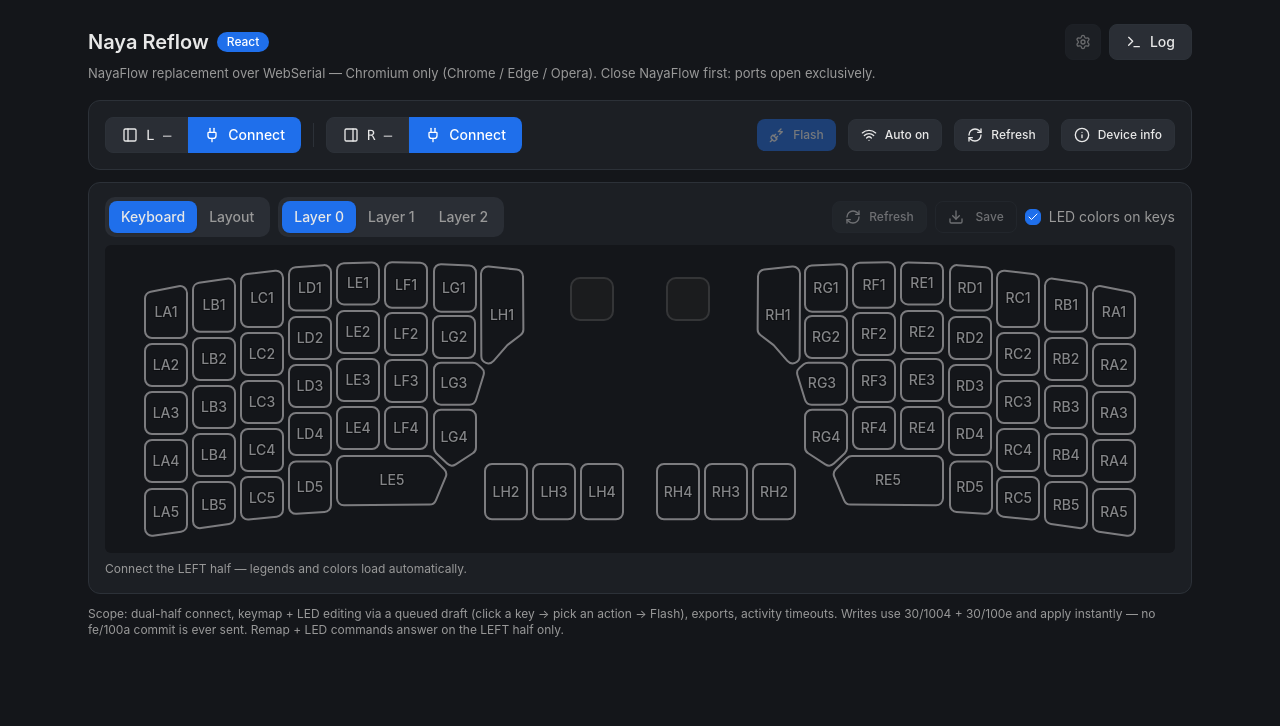
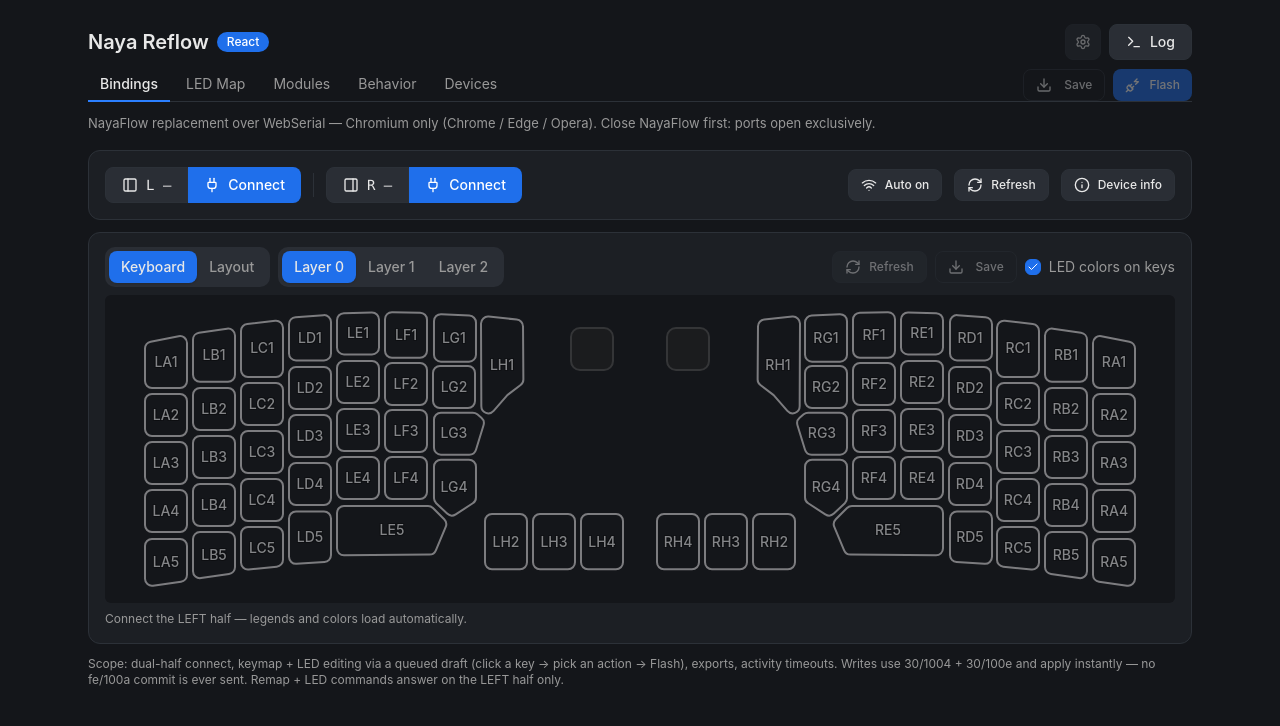
Before and after one commit to NemeZZiZZ/naya-reflow, a React (Vite) app in the folder client/web/: page / in a window 1280 px wide. Shown: the top 726 px of the page. Built offline with nearby package versions, Linux system fonts and the light colour scheme.

Commit message:
Web nav: 5-tab header (Bindings/LED Map/Modules/Behavior/Devices)

```diff
--- a/client/web/src/App.tsx
+++ b/client/web/src/App.tsx
@@ -7,6 +7,7 @@
 import { useMemo, useRef, useState } from "react";
 import { Toaster } from "sonner";
 import Header from "./components/Header";
+import type { AppTab } from "./components/AppTabs";
 import Toolbar from "./components/Toolbar";
 import KeyboardCard from "./components/KeyboardCard";
 import LayoutTable from "./components/LayoutTable";
@@ -43,6 +44,7 @@
   const [logOpen, toggleLog] = usePersistentFlag("naya-logopen", false);
 
   // --- editor state -----------------------------------------------------
+  const [tab, setTab] = useState<AppTab>("bindings");
   const [view, setView] = useState<EditorView>("kb");
   const [layer, setLayer] = useState(0);
   const [showRaw, setShowRaw] = useState(false);
@@ -271,6 +273,12 @@
             onSettings={() => setSettingsOpen(true)}
             logOpen={logOpen}
             onToggleLog={toggleLog}
+            tab={tab}
+            onTab={setTab}
+            draftSize={draftSize}
+            flashing={flashing}
+            onFlashOpen={() => setFlashOpen(true)}
+            saveMenu={saveMenu}
           />
 
           <Toolbar
@@ -281,14 +289,6 @@
             onDisconnect={(side) => void sessions.disconnect(side)}
             leftOn={leftOn}
             rightOn={rightOn}
-            draftSize={draftSize}
-            flashing={flashing}
-            onFlashOpen={() => setFlashOpen(true)}
-            onDiscard={() => {
-              draftRef.current.clear();
-              bumpDraft();
-              log("inf", "queue cleared");
-            }}
             autoConn={autoConn}
             onToggleAuto={sessions.toggleAutoConn}
             onRefreshAux={() => void refreshAux()}
--- /dev/null
+++ b/client/web/src/components/AppTabs.tsx
@@ -0,0 +1,70 @@
+// App-level tabs: Bindings / LED Map / Modules / Behavior / Devices, with
+// the save-menu slot and the Flash button (tabular-number draft badge) on
+// the right. Active tab is an accent underline — no gradients, no shadows.
+import type { ReactNode } from "react";
+import { PlugZap } from "lucide-react";
+import { Button } from "./ui/button";
+
+export type AppTab = "bindings" | "led" | "modules" | "behavior" | "devices";
+
+const TABS: { id: AppTab; label: string }[] = [
+  { id: "bindings", label: "Bindings" },
+  { id: "led", label: "LED Map" },
+  { id: "modules", label: "Modules" },
+  { id: "behavior", label: "Behavior" },
+  { id: "devices", label: "Devices" },
+];
+
+export default function AppTabs({
+  tab,
+  onTab,
+  draftSize,
+  flashing,
+  onFlashOpen,
+  saveMenu,
+}: {
+  tab: AppTab;
+  onTab: (t: AppTab) => void;
+  draftSize: number;
+  flashing: boolean;
+  onFlashOpen: () => void;
+  saveMenu: ReactNode;
+}) {
+  return (
+    <div className="mb-3 mt-2 flex flex-wrap items-center gap-x-3 gap-y-2 border-b border-border">
+      <nav className="flex items-center gap-1">
+        {TABS.map((t) => (
+          <button
+            key={t.id}
+            type="button"
+            className={
+              "-mb-px border-b-2 px-3 py-1.5 text-sm transition-colors " +
+              (tab === t.id
+                ? "border-accent font-medium text-foreground"
+                : "border-transparent text-muted-foreground hover:text-foreground")
+            }
+            onClick={() => onTab(t.id)}
+          >
+            {t.label}
+          </button>
+        ))}
+      </nav>
+      <span className="ml-auto flex items-center gap-2">
+        {saveMenu}
+        <Button
+          size="sm"
+          className="tabular-nums"
+          disabled={draftSize === 0 || flashing}
+          title={
+            draftSize === 0
+              ? "Queue is empty — click keys to queue changes"
+              : `${draftSize} queued change(s)`
+          }
+          onClick={onFlashOpen}
+        >
+          <PlugZap /> Flash{draftSize > 0 ? ` (${draftSize})` : ""}
+        </Button>
+      </span>
+    </div>
+  );
+}
--- a/client/web/src/components/Header.tsx
+++ b/client/web/src/components/Header.tsx
@@ -1,5 +1,7 @@
-// App header: title + badges + settings/log buttons.
+// App header: title + badges + settings/log buttons, then the app tabs.
+import type { ReactNode } from "react";
 import { SettingsIcon, Terminal } from "lucide-react";
+import AppTabs, { type AppTab } from "./AppTabs";
 import { Badge } from "./ui/badge";
 import { Button } from "./ui/button";
 
@@ -8,11 +10,23 @@
   onSettings,
   logOpen,
   onToggleLog,
+  tab,
+  onTab,
+  draftSize,
+  flashing,
+  onFlashOpen,
+  saveMenu,
 }: {
   leftOn: boolean;
   onSettings: () => void;
   logOpen: boolean;
   onToggleLog: () => void;
+  tab: AppTab;
+  onTab: (t: AppTab) => void;
+  draftSize: number;
+  flashing: boolean;
+  onFlashOpen: () => void;
+  saveMenu: ReactNode;
 }) {
   return (
     <>
@@ -48,6 +62,14 @@
           <Terminal /> Log
         </Button>
       </div>
+      <AppTabs
+        tab={tab}
+        onTab={onTab}
+        draftSize={draftSize}
+        flashing={flashing}
+        onFlashOpen={onFlashOpen}
+        saveMenu={saveMenu}
+      />
       <p className="mb-4 text-[13px] text-muted-foreground">
         NayaFlow replacement over WebSerial — Chromium only (Chrome / Edge /
         Opera). Close NayaFlow first: ports open exclusively.
--- a/client/web/src/components/Toolbar.tsx
+++ b/client/web/src/components/Toolbar.tsx
@@ -1,6 +1,6 @@
-// Toolbar card: per-half connect groups, Flash/Discard, auto-connect,
-// aux refresh, device info.
-import { Info, PlugZap, RefreshCw, Wifi, WifiOff, XCircle } from "lucide-react";
+// Toolbar card: per-half connect groups, auto-connect, aux refresh,
+// device info. (Flash + draft badge moved to the header tabs in Task 1.3.)
+import { Info, RefreshCw, Wifi, WifiOff } from "lucide-react";
 import HalfGroup from "./HalfGroup";
 import { Button } from "./ui/button";
 import { Card, CardContent } from "./ui/card";
@@ -16,10 +16,6 @@
   onDisconnect,
   leftOn,
   rightOn,
-  draftSize,
-  flashing,
-  onFlashOpen,
-  onDiscard,
   autoConn,
   onToggleAuto,
   onRefreshAux,
@@ -32,10 +28,6 @@
   onDisconnect: (side: Side) => void;
   leftOn: boolean;
   rightOn: boolean;
-  draftSize: number;
-  flashing: boolean;
-  onFlashOpen: () => void;
-  onDiscard: () => void;
   autoConn: boolean;
   onToggleAuto: () => void;
   onRefreshAux: () => void;
@@ -64,28 +56,6 @@
         />
         <span className="flex-1" />
         <Button
-          size="sm"
-          disabled={!leftOn || draftSize === 0 || flashing}
-          title={
-            draftSize === 0
-              ? "Queue is empty — click keys to queue changes"
-              : `${draftSize} queued change(s)`
-          }
-          onClick={onFlashOpen}
-        >
-          <PlugZap /> Flash{draftSize > 0 ? ` (${draftSize})` : ""}
-        </Button>
-        {draftSize > 0 && (
-          <Button
-            variant="ghost"
-            size="sm"
-            title="Discard the whole queue"
-            onClick={onDiscard}
-          >
-            <XCircle /> Discard
-          </Button>
-        )}
-        <Button
           variant="secondary"
           size="sm"
           title="Auto-connect known ports on load and hot-plug (first grant still needs one manual pick)"
```
